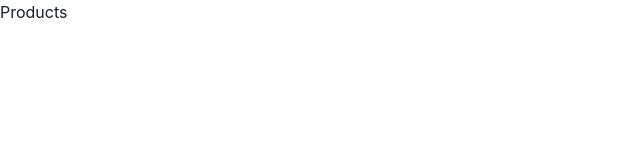
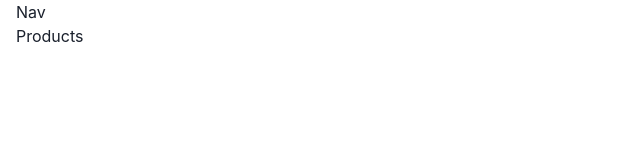
Before and after one commit to AntonelaRodriguez/CandyShop, a React (Vite) app in the folder Front/: page /Products in a window 1280 px wide. Shown: the top 160 px of the page, without its empty margins (0-640 px from the left). Built offline with nearby package versions, Linux system fonts and the light colour scheme.

Commit message:
Pasa el Nav a App para que sea global

```diff
--- a/Front/src/App.jsx
+++ b/Front/src/App.jsx
@@ -1,22 +1,25 @@
 import { Route } from 'react-router-dom'
-
 import Home from './Pages/Home/Home'
 import Cart from './Pages/Cart/Cart'
 import ProductDetail from './Pages/ProductDetail/ProductDetail'
 import Products from './Pages/Products/Products.jsx'
 import SignUp from './Pages/SignUp/SignUp.jsx'
 import SignIn from './Pages/SignIn/SignIn.jsx'
+import { Container } from '@chakra-ui/react'
+import Nav from './Components/Nav/Nav'
+
 
 function App() {
   return (
-    <>
+    <Container maxW="container.xl">
+      <Nav />
       <Route exact path="/" render={() => <Home />} />
       <Route path="/cart" render={() => <Cart />} />
       <Route path="/Products" render={() => <Products />} />
       <Route path="/product/:id" render={() => <ProductDetail />} />
       <Route path="/signup" render={() => <SignUp />} />
       <Route path="/signin" render={() => <SignIn />} />
-    </>
+    </Container>
   )
 }
 
--- a/Front/src/Pages/Home/Home.jsx
+++ b/Front/src/Pages/Home/Home.jsx
@@ -1,14 +1,11 @@
-import { Container } from '@chakra-ui/react'
+
 import React from 'react'
 import Hero from '../../Components/Hero/Hero'
-import Nav from '../../Components/Nav/Nav'
+
 
 const Home = () => {
   return (
-    <Container maxW="container.xl">
-      <Nav />
       <Hero />
-    </Container>
   )
 }
 
```
